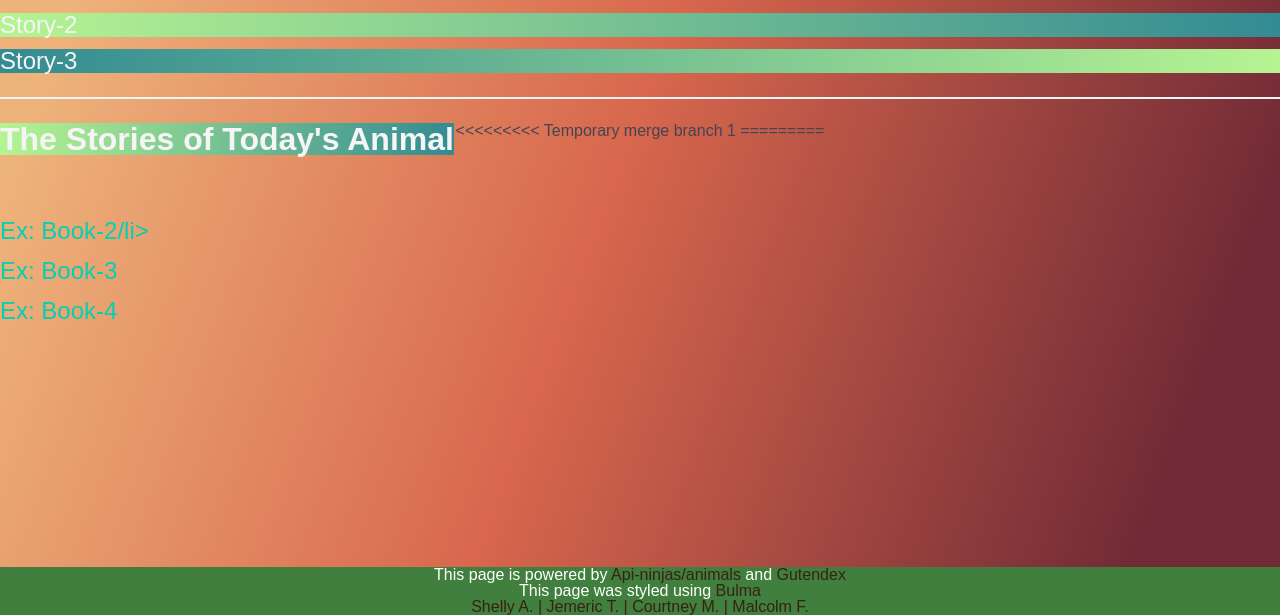
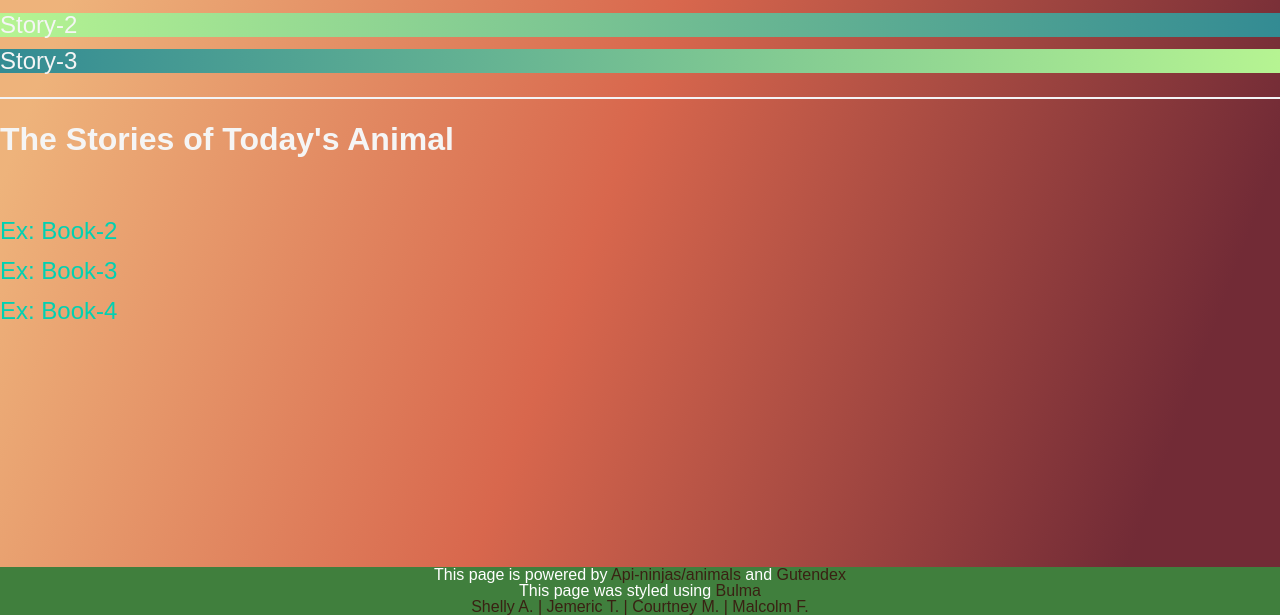
Before and after one commit to sentorus67/AnimalsandFables, a plain HTML site: page index.html in a window 1280 px wide. Shown: the part 185-800 px from the top of the page. Drawn offline with nearby package versions, Linux system fonts and the light colour scheme; no server answers.

```diff
--- a/Assets/css/style.css
+++ b/Assets/css/style.css
@@ -36,7 +36,7 @@ h2 {
 
 
 #storyH2 {
-  background: linear-gradient(to right, rgb(182, 244, 146), rgb(51, 139, 147));
+  /* background: linear-gradient(to right, rgb(182, 244, 146), rgb(51, 139, 147)); */
   color: whitesmoke;
 
 }
--- a/index.html
+++ b/index.html
@@ -66,7 +66,7 @@
                     <ul class=" theStoryOfAnimals" id="StoriesTold">
                         <h2 id="storyH2" class="is-size-3"> The Stories of Today's Animal</h2> <br />
                         <li class="book1 mt-6 has-text-primary is-size-4"></li>
-                        <li class="book2 mt-4 has-text-primary is-size-4">Ex: Book-2/li>
+                        <li class="book2 mt-4 has-text-primary is-size-4">Ex: Book-2</li>
                         <li class="book3 mt-4 has-text-primary is-size-4">Ex: Book-3</li>
                         <li class="book4 mt-4 has-text-primary is-size-4">Ex: Book-4</li>
 
@@ -76,9 +76,6 @@
                     <aside id="previousDays">
 
                     </aside>
-<<<<<<<<< Temporary merge branch 1
-=========
-
 
             <!--    Footer   -->
             <footer>
```
